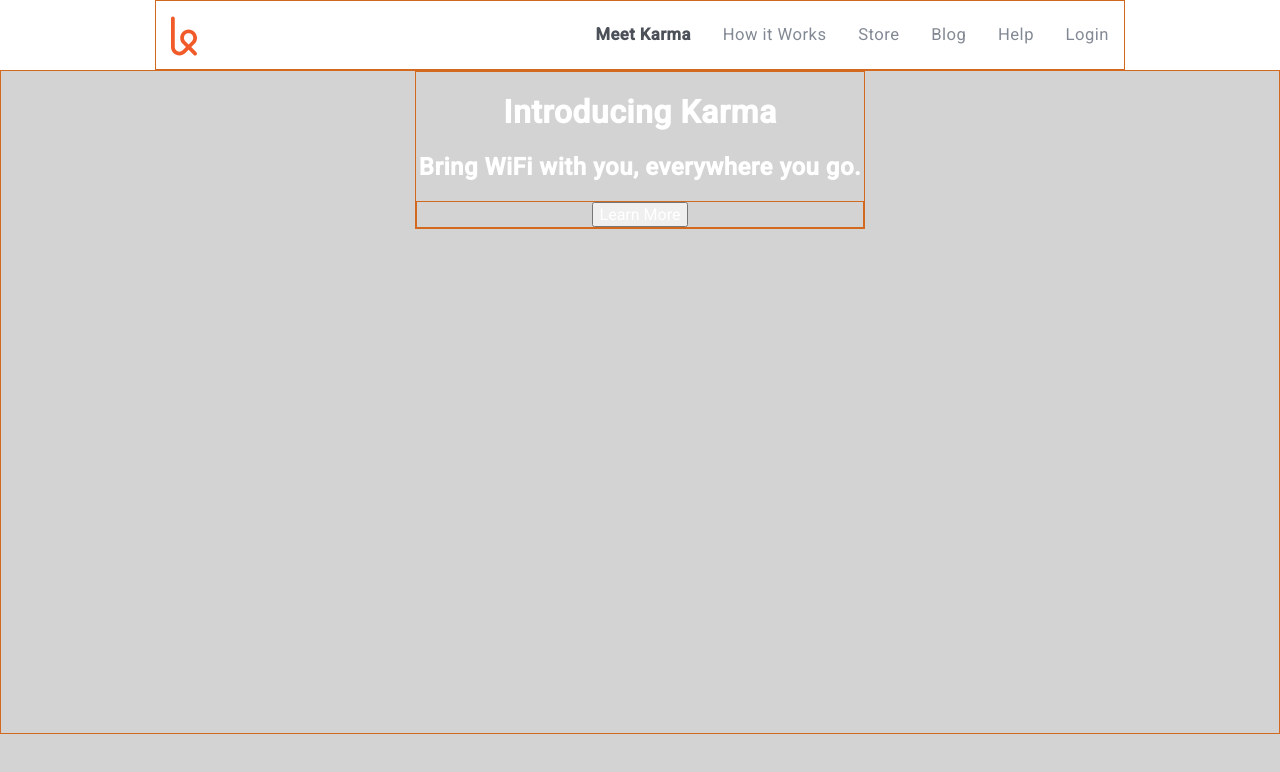
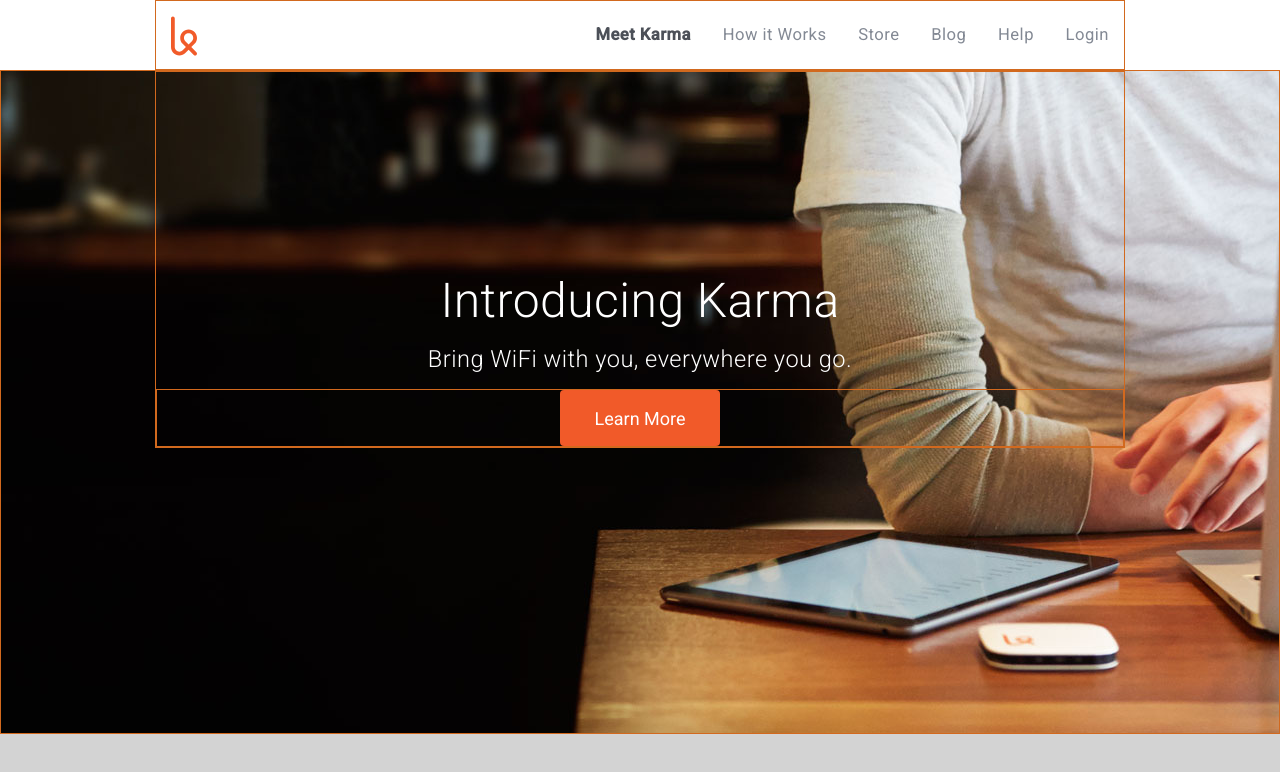
Before and after one commit to theScifer/Karma-Landing-Clone, a plain HTML site: page index.html in a window 1280 px wide. Drawn offline with Linux system fonts and the light colour scheme.

Commit message:
header and hero complete

```diff
--- a/css/style.css
+++ b/css/style.css
@@ -80,15 +80,37 @@ li {
 /*  Hero section  */
 
 #hero {
+  background-image: url('../images/background.jpg');
+  background-position: center bottom;
   height: 41.5rem;
-  background-image: url('images/background.jpg');
-  background-position: top left;
-  background-size: cover;
 }
 
 #hero-title {
   color: #fff;
   text-align: center;
-  width: 450px;
+  width: 970px;
   margin: 0 auto;
+  padding-top: 12.5rem;
 }
+
+#hero h1 {
+  margin: 0;
+  font-size: 3rem;
+  font-weight: lighter;
+}
+
+#hero h2 {
+  margin: 0;
+  font-size: 1.475rem;
+  font-weight: lighter;
+  padding: 1rem 0;
+}
+
+button {
+  height: 3.5rem;
+  width: 10rem;
+  background-color: #f15a29;
+  border-radius: 4px;
+  border-style: none;
+  font-size: 1.125rem
+}
```
